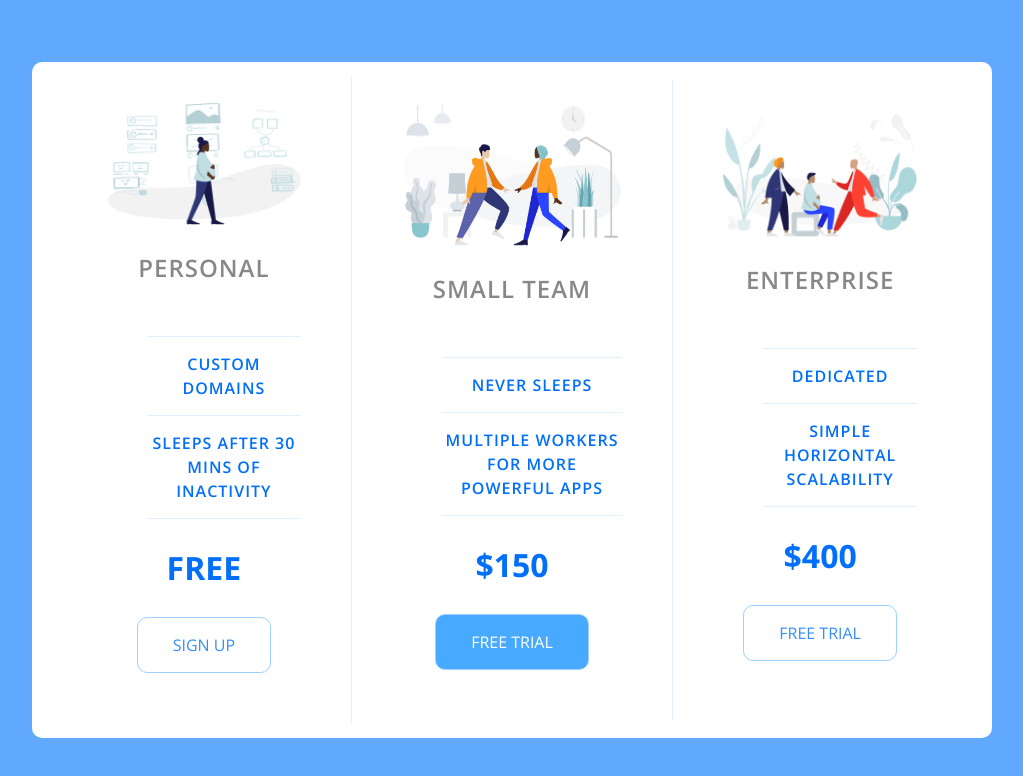
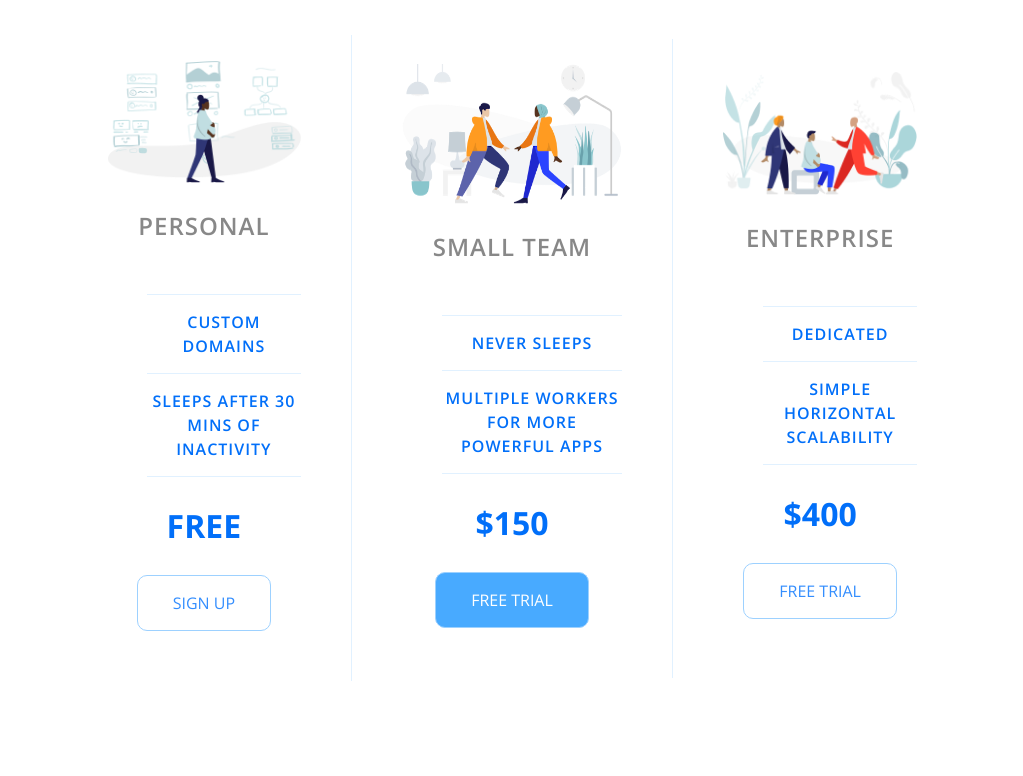
Before and after one commit to AbdullahBahar/price-panneling-project, a plain HTML site: page index.html in a window 1280 px wide. Shown: the whole page, without its empty margins (128-1151 px from the left). Drawn offline with nearby package versions, Linux system fonts and the light colour scheme.

Commit message:
Update app.css

```diff
--- a/app.css
+++ b/app.css
@@ -22,6 +22,13 @@
 body {
   line-height: 1.5;
   -webkit-font-smoothing: antialiased;
+  height: 100vh;  /* Ensure the body takes full height */
+  display: flex;
+  flex-direction: column;
+  justify-content: flex-start; /* Align content at the top */
+  align-items: center; /* Center horizontally */
+  padding: 0;
+  margin: 0;
 }
 
 /*
@@ -67,14 +74,6 @@ h6 {
   isolation: isolate;
 }
 
-body {
-  background-color: #60a9ff;
-  display: flex;
-  justify-content: center;
-  align-items: center;
-  height: 100vh;
-}
-
 html {
   box-sizing: border-box;
   font-family: "Open Sans", sans-serif;
@@ -91,6 +90,8 @@ html {
   align-items: center;
   text-align: center;
   text-transform: uppercase;
+  min-height: 80vh;  /* Ensure it takes up enough vertical space */
+  margin-top: 20px; /* Added a small margin to prevent sticking to the top */
 }
 
 .pricing-plan {
@@ -180,5 +181,4 @@ ul {
     border-right: none;
   }
 
-
 }
```
